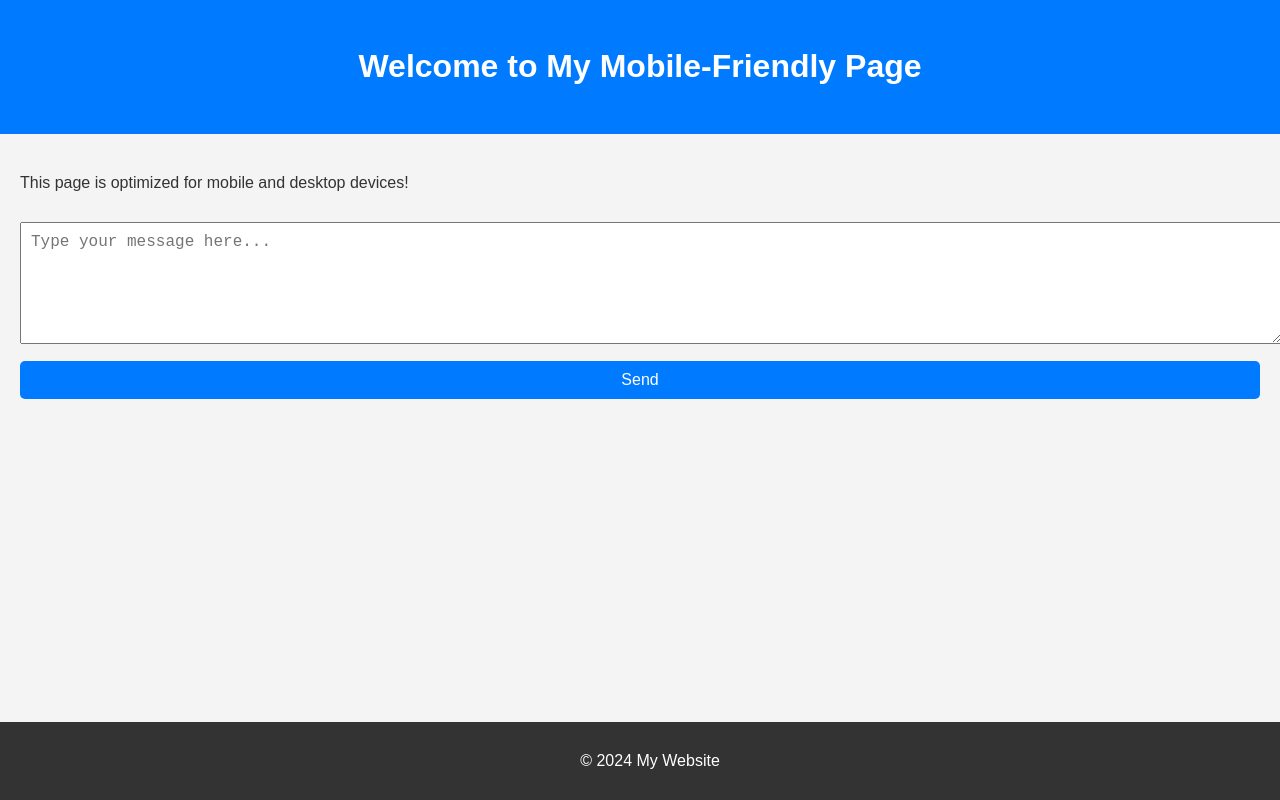
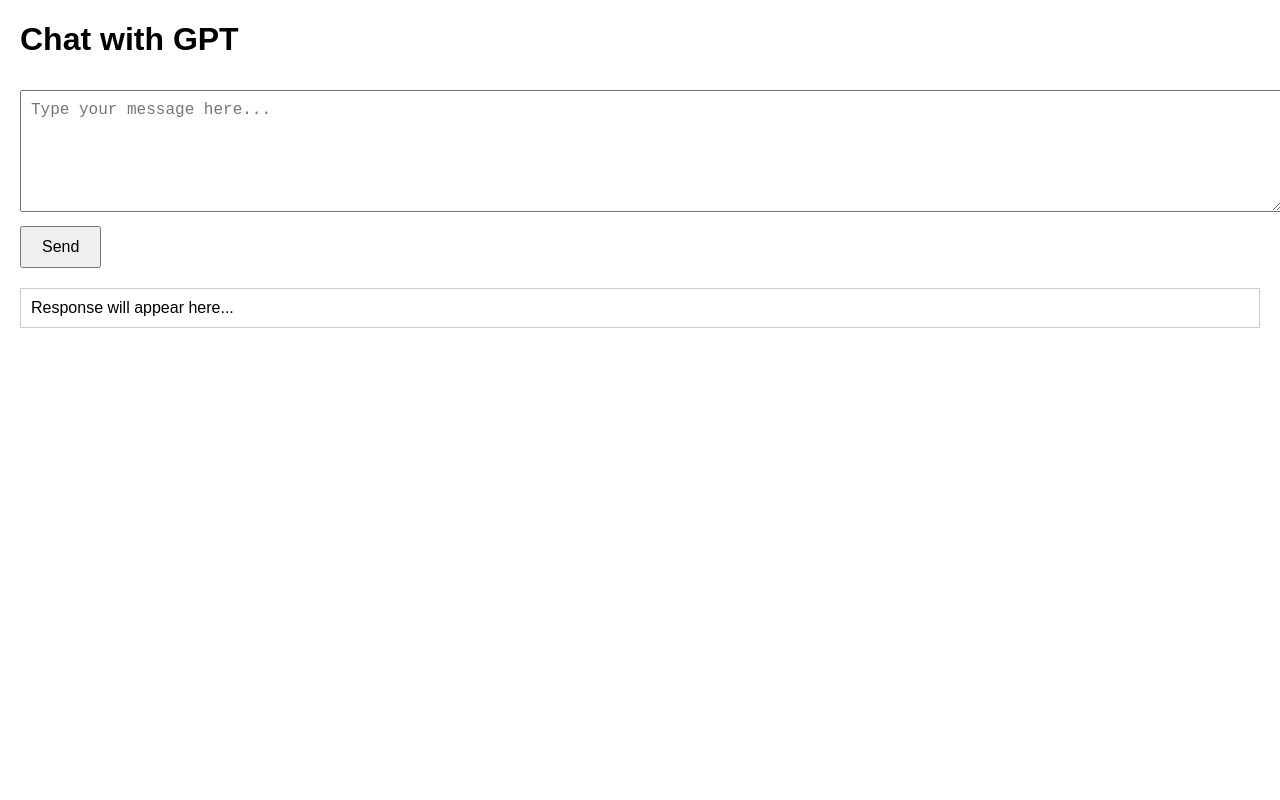
Before and after one commit to doyeon882/doyeon882.github.io, a plain HTML site: page index.html in a window 1280 px wide. Drawn offline with Linux system fonts and the light colour scheme.

Commit message:
Update index.html

```diff
--- a/index.html
+++ b/index.html
@@ -3,69 +3,39 @@
 <head>
     <meta charset="UTF-8">
     <meta name="viewport" content="width=device-width, initial-scale=1.0">
-    <title>My Mobile-Friendly Page</title>
+    <title>Zapier GPT Chatbot</title>
     <style>
-        body {
-            font-family: Arial, sans-serif;
-            margin: 0;
-            padding: 0;
-            line-height: 1.6;
-            background-color: #f4f4f4;
-            color: #333;
-        }
-        header {
-            background-color: #007BFF;
-            color: white;
-            padding: 20px;
-            text-align: center;
-        }
-        main {
-            padding: 20px;
-        }
-        textarea {
-            width: 100%;
-            height: 100px;
-            margin-top: 10px;
-            padding: 10px;
-            font-size: 16px;
-        }
-        button {
-            display: block;
-            width: 100%;
-            padding: 10px;
-            font-size: 16px;
-            color: white;
-            background: #007BFF;
-            border: none;
-            cursor: pointer;
-            margin-top: 10px;
-            border-radius: 5px;
-        }
-        button:hover {
-            background: #0056b3;
-        }
-        footer {
-            text-align: center;
-            padding: 10px;
-            background: #333;
-            color: white;
-            position: fixed;
-            bottom: 0;
-            width: 100%;
-        }
+        body { font-family: Arial, sans-serif; margin: 20px; }
+        textarea { width: 100%; height: 100px; margin-top: 10px; padding: 10px; font-size: 16px; }
+        button { padding: 10px 20px; font-size: 16px; margin-top: 10px; }
+        #response { margin-top: 20px; padding: 10px; border: 1px solid #ccc; }
     </style>
 </head>
 <body>
-    <header>
-        <h1>Welcome to My Mobile-Friendly Page</h1>
-    </header>
-    <main>
-        <p>This page is optimized for mobile and desktop devices!</p>
-        <textarea placeholder="Type your message here..."></textarea>
-        <button>Send</button>
-    </main>
-    <footer>
-        <p>&copy; 2024 My Website</p>
-    </footer>
+    <h1>Chat with GPT</h1>
+    <textarea id="chat-input" placeholder="Type your message here..."></textarea>
+    <button onclick="sendMessage()">Send</button>
+    <div id="response">Response will appear here...</div>
+
+    <script>
+        async function sendMessage() {
+            const input = document.getElementById('chat-input').value;
+            const responseElement = document.getElementById('response');
+            responseElement.innerText = "Processing...";
+
+            try {
+                const response = await fetch("https://hooks.zapier.com/hooks/catch/20823321/2rjjdua/", {
+                    method: "POST",
+                    headers: { "Content-Type": "application/json" },
+                    body: JSON.stringify({ message: input })
+                });
+
+                const data = await response.json();
+                responseElement.innerText = data.response || "No response received.";
+            } catch (error) {
+                responseElement.innerText = `Error: ${error.message}`;
+            }
+        }
+    </script>
 </body>
 </html>
```
